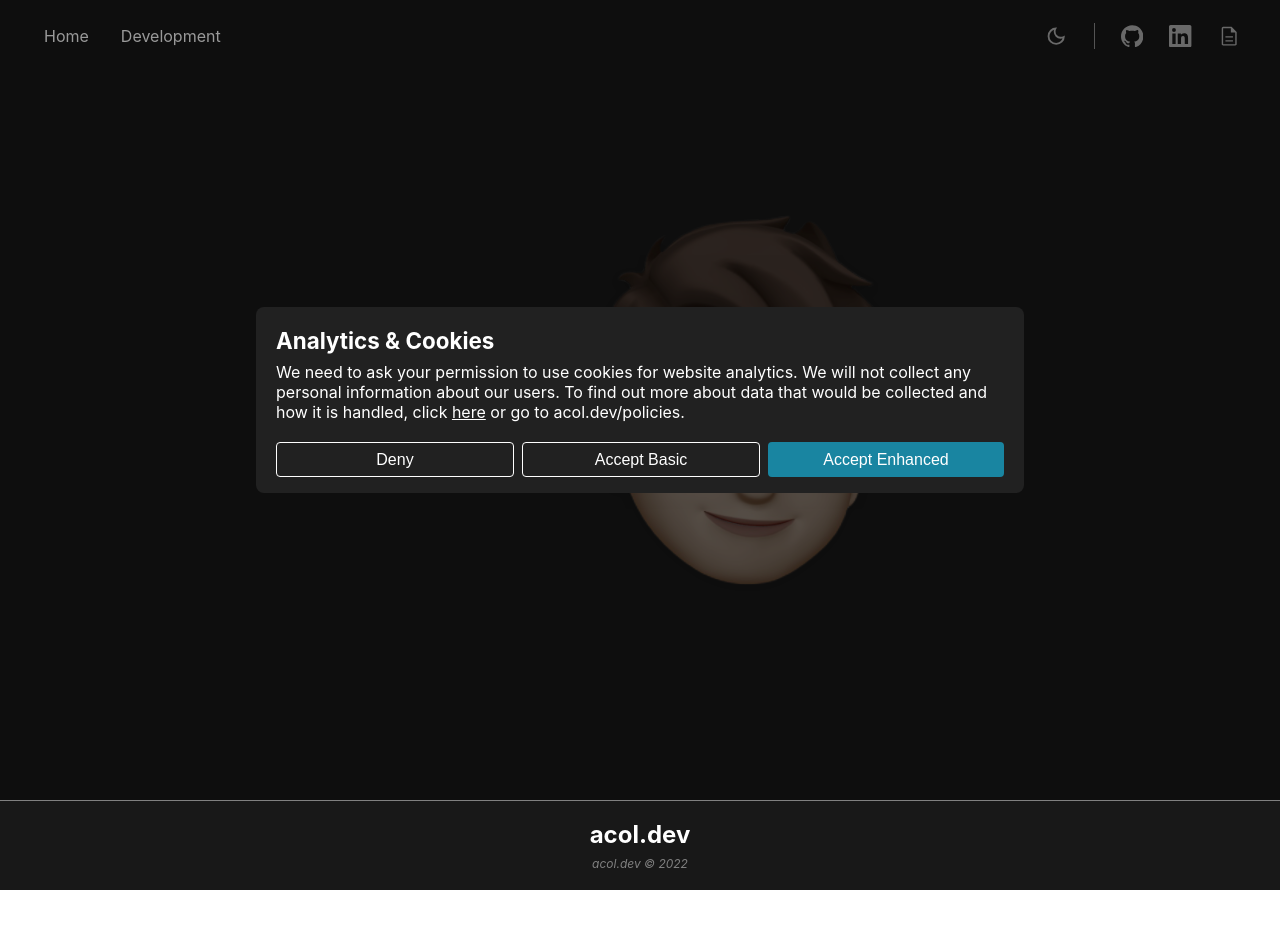
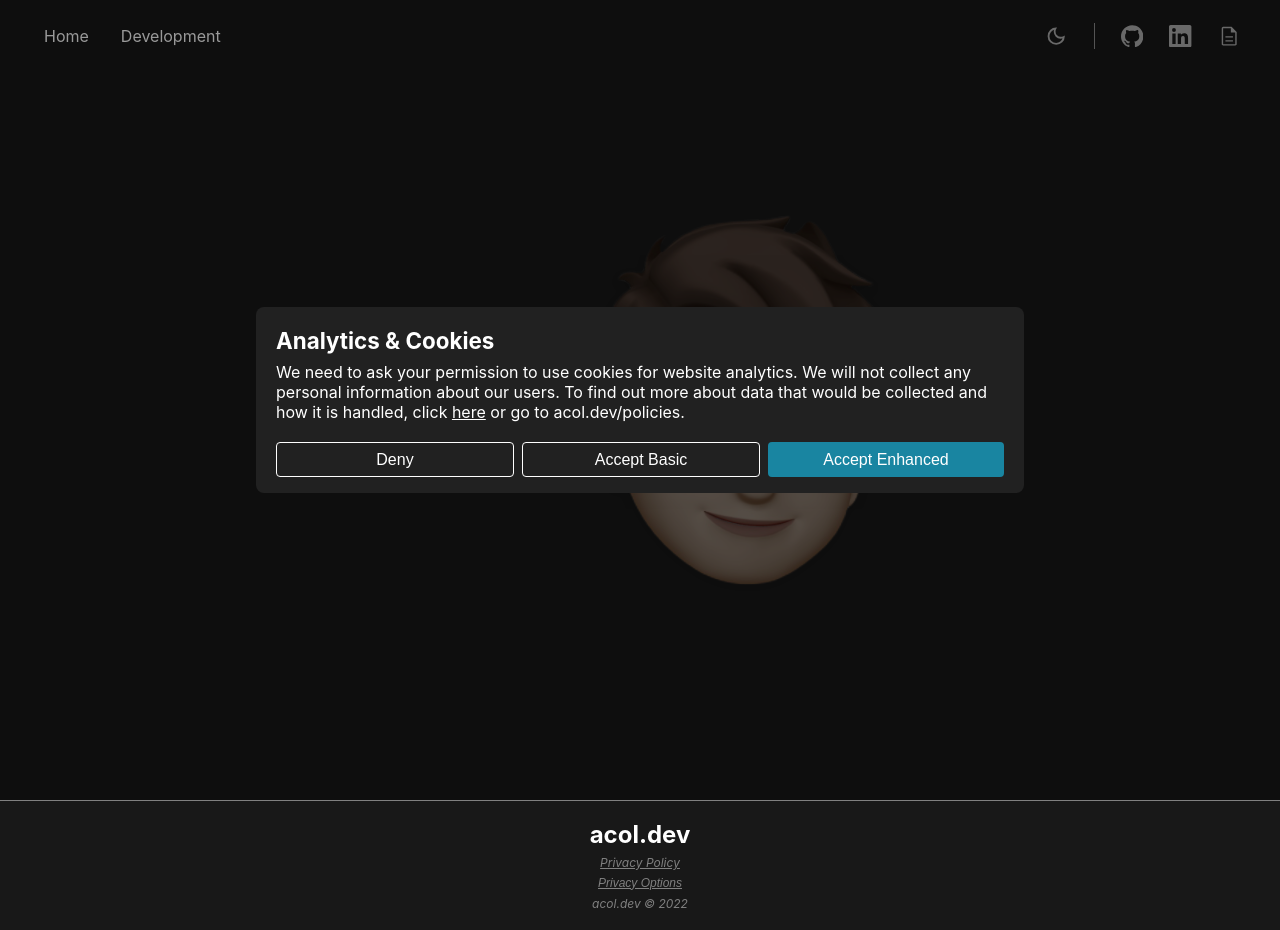
Before and after one commit to acol248/acol-dev, a Next.js app: page / in a window 1280 px wide. Before the commit the page ends 890 px from the top, so only its background shows below. Built offline with nearby package versions, Linux system fonts and the light colour scheme.

Commit message:
🚧 Base for 'user' options added

```diff
--- a/src/components/Footer/Footer.jsx
+++ b/src/components/Footer/Footer.jsx
@@ -1,15 +1,44 @@
+import Link from "next/link";
+import { useState } from "react";
+
+// components
+import Modal from "../Modal";
+
 // styles
 import styles from "./Footer.module.scss";
 
 export default function Footer() {
+  const [optionsOpen, setOptionsOpen] = useState(false);
+
   return (
     <footer className={styles.footer}>
       <div className={styles["footer__title-box"]}>
         <p className={styles["footer__site-title"]}>acol.dev</p>
+
+        <Link href="/privacy-policy">
+          <a className={styles["footer__link"]}>Privacy Policy</a>
+        </Link>
+
+        <button
+          className={styles["footer__link"]}
+          onClick={() => setOptionsOpen(true)}
+        >
+          Privacy Options
+        </button>
+
         <p className={styles["footer__copyright"]}>
           acol.dev &copy; {new Date().getFullYear()}
         </p>
       </div>
+
+      <Modal
+        className={styles["settings-modal"]}
+        open={optionsOpen}
+        onClose={() => setOptionsOpen(false)}
+        title="Privacy Options"
+      >
+        <div className={styles["settings-modal__inner"]}></div>
+      </Modal>
     </footer>
   );
 }
--- a/src/components/Footer/Footer.module.scss
+++ b/src/components/Footer/Footer.module.scss
@@ -27,5 +27,16 @@
       color: var(--color-common-grey);
       font-style: italic;
     }
+
+    & .footer__link {
+      margin: 0.15rem 0;
+      font-size: 0.75rem;
+      color: var(--color-common-grey);
+      font-style: italic;
+      text-decoration: underline;
+      cursor: pointer;
+      border: 0;
+      background-color: transparent;
+    }
   }
 }
```
